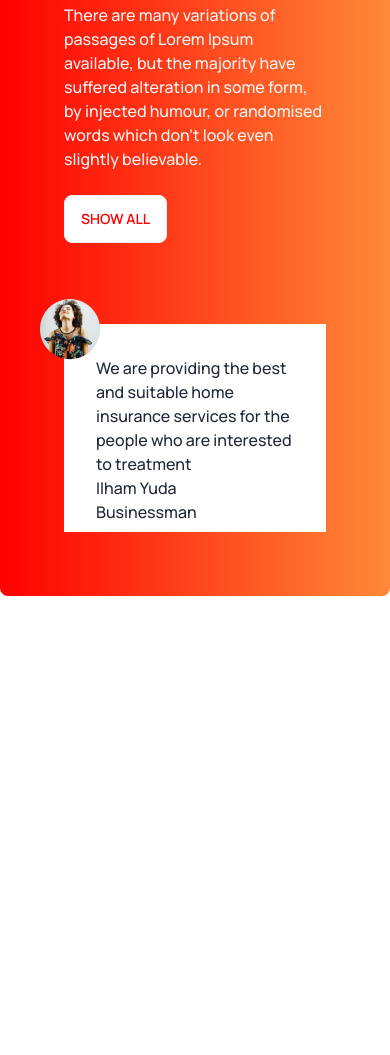
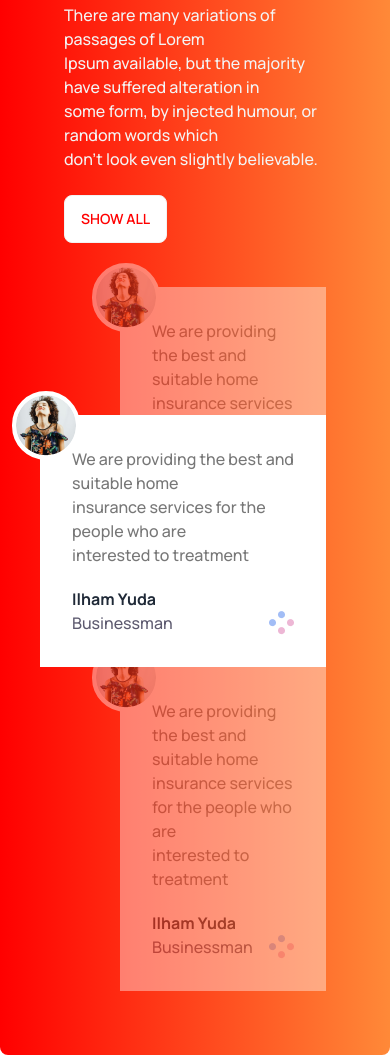
Before and after one commit to cssmh/tea-house-with-daisyUI, a plain HTML site: page index.html in a window 390 px wide. Shown: the part 4939-5994 px from the top of the page. Before the commit the page ends 5535 px from the top, so only its background shows below. Drawn offline with nearby package versions, Linux system fonts and the light colour scheme.

Commit message:
meet super client section ends with responsive

```diff
--- a/index.html
+++ b/index.html
@@ -124,20 +124,42 @@
         </div>
       </section>
       <section class="rounded-lg bg-gradient-to-r from-[#F00] to-[#FF8938]">
-        <div class="flex gap-14 flex-col md:flex-row items-center p-16">
+        <div class="flex justify-between gap-11 lg:gap-0 flex-col md:flex-row items-center p-16">
           <div class="space-y-6">
             <h1 class="text-[#F4F4F4] font-extrabold text-4xl">Meet Our Super<br> Clients</h1>
-            <p class="text-[#F4F4F4] font-medium text-base lg:max-w-md">There are many variations of passages of Lorem Ipsum available, but the majority have suffered alteration in some form, by injected humour, or randomised words which don't look even slightly believable.</p>
+            <p class="text-[#F4F4F4] font-medium text-base">There are many variations of passages of Lorem<br> Ipsum available, but the majority have suffered alteration in<br> some form, by injected humour, or random words which<br> don't look even slightly believable.</p>
             <button class="btn bg-[#FFF] text-[#F00]">Show All</button>
           </div>
-          <div>
-            <div>
-              <img src="./images/client.png" class="-mb-9 -ml-6" alt="">
-              <div class="max-w-sm max-h-52 p-8 bg-[#FFF]">
-                <p class="">We are providing the best and suitable home insurance services for the people who are interested to treatment</p>
-                <h1>Ilham Yuda</h1>
-                <p>Businessman</p>
-              </div>
+          <div class="relative ml-14 lg:ml-0">
+            <!-- Next review -->
+              <div class="z-0 opacity-40 mb-14 relative p-8 bg-[#FFF]">
+                <img class="absolute -left-7 -top-6 border-4 border-white rounded-full bg-white" src="./images/client.png" alt="">
+                <p class="text-[#777] mb-5 text-base">We are providing the best and suitable home<br> insurance services for the people who are<br> interested to treatment</p>
+                <h1 class="font-bold text-base">Ilham Yuda</h1>
+                <div class="flex justify-between">
+                  <p class="text-[#5D5A6F] text-base">Businessman</p>
+                  <img src="./images/circles.png" alt="">
+                </div>
+            </div>
+            <!-- Current review -->
+              <div class="z-20 absolute -left-20 top-32 p-8 bg-[#FFF]">
+                <img class="absolute -left-7 -top-6 border-4 border-white rounded-full bg-white" src="./images/client.png" alt="">
+                <p class="text-[#777] mb-5 text-base">We are providing the best and suitable home<br> insurance services for the people who are<br> interested to treatment</p>
+                <h1 class="font-bold text-base">Ilham Yuda</h1>
+                <div class="flex justify-between">
+                  <p class="text-[#5D5A6F] text-base">Businessman</p>
+                  <img src="./images/circles.png" alt="">
+                </div>
+            </div>
+            <!-- Previous review -->
+              <div class="z-0 opacity-40 relative p-8 bg-[#FFF]">
+                <img class="absolute -left-7 -top-6 border-4 border-white rounded-full bg-white" src="./images/client.png" alt="">
+                <p class="text-[#777] mb-5 text-base">We are providing the best and suitable home<br> insurance services for the people who are<br> interested to treatment</p>
+                <h1 class="font-bold text-base">Ilham Yuda</h1>
+                <div class="flex justify-between">
+                  <p class="text-[#5D5A6F] text-base">Businessman</p>
+                  <img src="./images/circles.png" alt="">
+                </div>
             </div>
           </div>
         </div>
```
